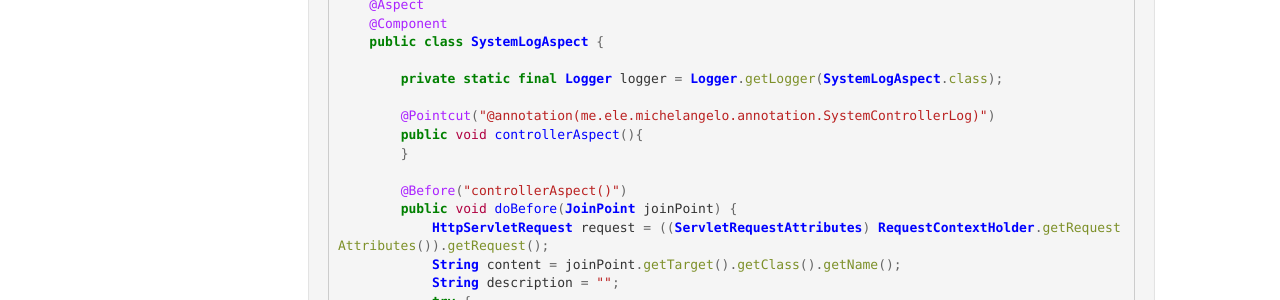
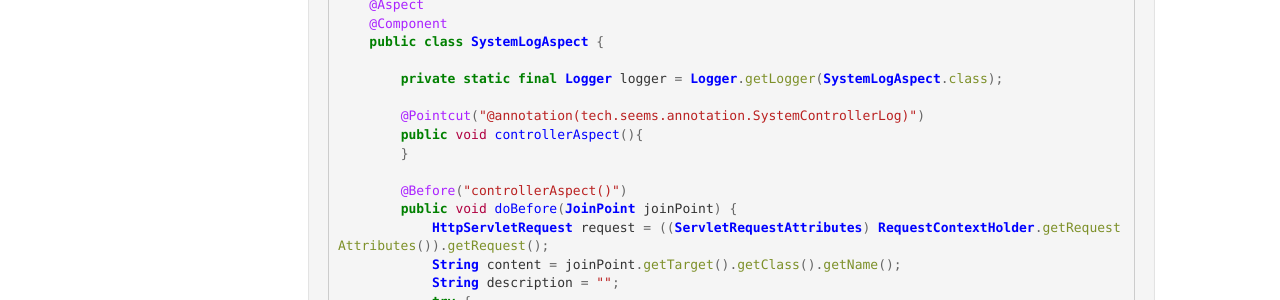
Before and after one commit to Gandalf-Pl/seems, a Jekyll site: the page built from _posts/2016-04-16-spring-aop.md, in a window 1280 px wide and 900 px high, scrolled down 451 px. Shown: the part 152-452 px from the top of the window. Built offline with Jekyll 4.4.1, drawn with Linux system fonts in a browser that asks for light colours; comment, search, counter and statistics services are not loaded.

Commit message:
modify aop

```diff
--- a/_posts/2016-04-16-spring-aop.md
+++ b/_posts/2016-04-16-spring-aop.md
@@ -37,7 +37,7 @@ VC的拦截器实现该功能.本篇讲述使用spring的AOP来实现.
 
         private static final Logger logger = Logger.getLogger(SystemLogAspect.class);
 
-        @Pointcut("@annotation(me.ele.michelangelo.annotation.SystemControllerLog)")
+        @Pointcut("@annotation(tech.seems.annotation.SystemControllerLog)")
         public void controllerAspect(){
         }
 
```
